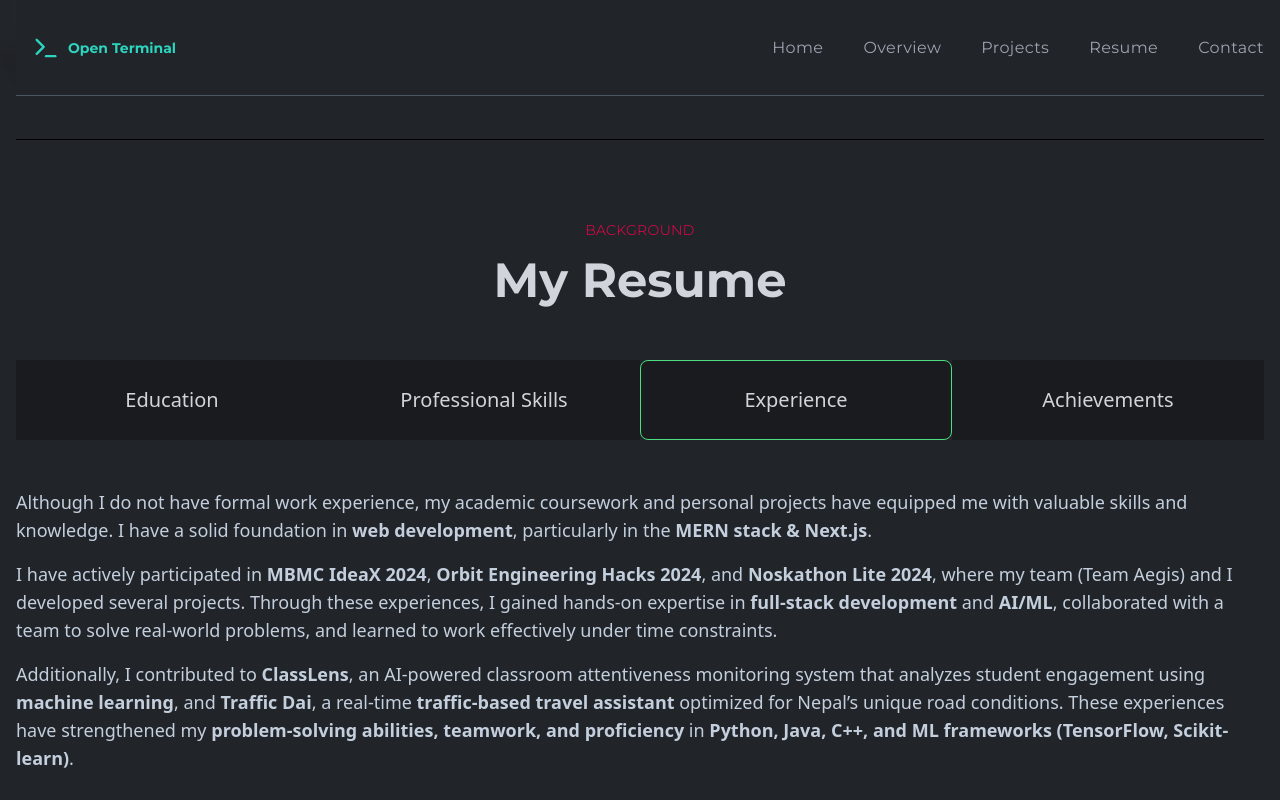
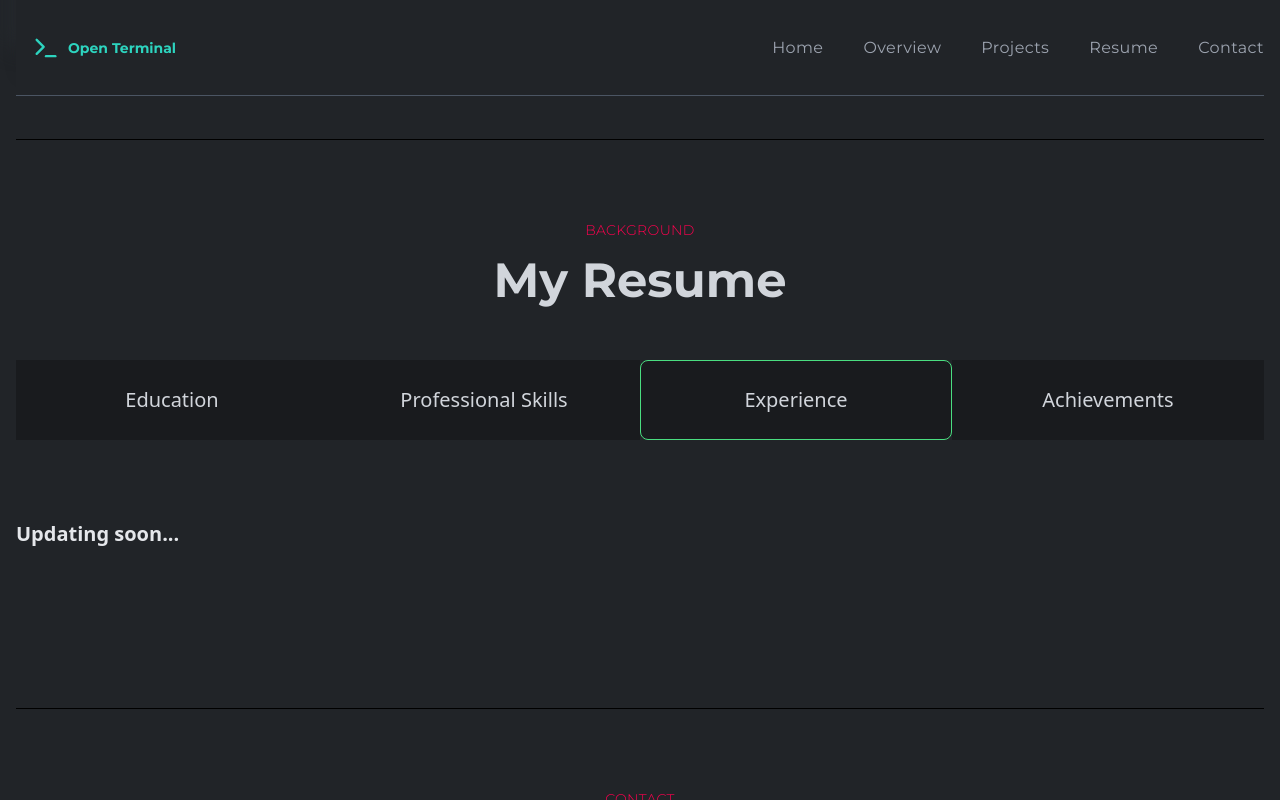
Before and after one commit to rasadregmi/portfolio-client, a React (Create React App) app: page / in a window 1280 px wide. Both pictures are taken after a click on the item "Experience". Shown: the part 3019-3819 px from the top of the page. Built offline with nearby package versions, Linux system fonts and the light colour scheme.

Commit message:
Experience Updating

```diff
--- a/src/components/resume/Experience.js
+++ b/src/components/resume/Experience.js
@@ -8,15 +8,9 @@ const Experience = () => {
       animate={{ opacity: 1, transition: { duration: 0.5 } }}
       className="w-full flex flex-col lgl:flex-row gap-10 lgl:gap-20"
     >
-      <div className="py-6 lgl:py-12 font-titleFont flex flex-col gap-4">
-        <p className="text-base md:text-lg font-sans leading-relaxed">
-          Although I do not have formal work experience, my academic coursework and personal projects have equipped me with valuable skills and knowledge. I have a solid foundation in <strong>web development</strong>, particularly in the <strong>MERN stack & Next.js</strong>.
-        </p>
-        <p className="text-base md:text-lg font-sans leading-relaxed">
-          I have actively participated in <strong>MBMC IdeaX 2024</strong>, <strong>Orbit Engineering Hacks 2024</strong>, and <strong>Noskathon Lite 2024</strong>, where my team (Team Aegis) and I developed several projects. Through these experiences, I gained hands-on expertise in <strong>full-stack development</strong> and <strong>AI/ML</strong>, collaborated with a team to solve real-world problems, and learned to work effectively under time constraints.
-        </p>
-        <p className="text-base md:text-lg font-sans leading-relaxed">
-          Additionally, I contributed to <strong>ClassLens</strong>, an AI-powered classroom attentiveness monitoring system that analyzes student engagement using <strong>machine learning</strong>, and <strong>Traffic Dai</strong>, a real-time <strong>traffic-based travel assistant</strong> optimized for Nepal’s unique road conditions. These experiences have strengthened my <strong>problem-solving abilities, teamwork, and proficiency</strong> in <strong>Python, Java, C++, and ML frameworks (TensorFlow, Scikit-learn)</strong>.
+      <div className="py-20 font-titleFont flex flex-col gap-6 items-center">
+        <p className="text-lg md:text-xl font-sans leading-relaxed font-semibold text-gray-200">
+          Updating soon...
         </p>
       </div>
     </motion.div>
```
